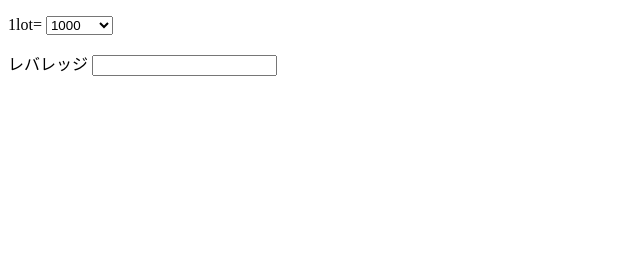
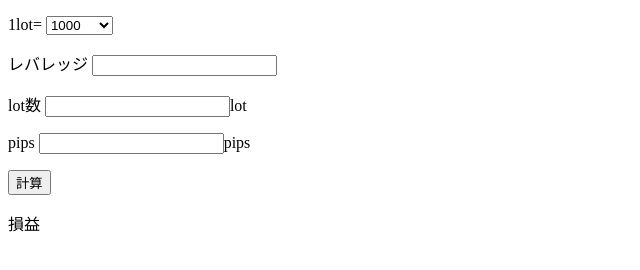
Before and after one commit to yohey-oh/pips, a plain HTML site: page index.html in a window 1280 px wide. Shown: the whole page, without its empty margins (0-640 px from the left). Drawn offline with nearby package versions, Linux system fonts and the light colour scheme.

Commit message:
finish-プロトタイプhtml next-計算jQuery

```diff
--- a/index.html
+++ b/index.html
@@ -4,7 +4,7 @@
   <meta charset="UTF-8">
   <meta http-equiv="X-UA-Compatible" content="IE=edge">
   <meta name="viewport" content="width=device-width, initial-scale=1.0">
-  <title>Pips</title>
+  <title>PIPs</title>
 
   <script src="https://code.jquery.com/jquery-1.12.1.min.js"></script>
   <script src="./script.js"></script>
@@ -15,17 +15,36 @@
   </header>
   <main>
     <div>
-      <p>
+      <p class="1lot">
         1lot=
-        <select name="lot" id="lot">
+        <select name="1lot" id="1lot">
           <option value="1000">1000</option>
           <option value="10000">10000</option>
           <option value="100000">100000</option>
         </select>
       </p>
+      <p class="leverage">
+        レバレッジ
+        <input type="text" name="leverage" id="leverage" />
+      </p>
+    </div>
+    <div>
+      <p class="Nlot">
+        lot数
+        <input type="text" name="Nlot" id="Nlot" />lot
+      </p>
       <p>
-        レバレッジ
-        <input type="text" name="leverage" value="" id="leverage" />
+        pips
+        <input type="number" name="pips" id="pips" />pips
+      </p>
+      <p>
+        <input type="button" name="submit" value="計算" id="submit" />
+      </p>
+    </div>
+    <div>
+      <p>
+        損益
+        <output name="ProfitLoss" id="ProfitLoss"></output>
       </p>
     </div>
   </main>
--- a/script.js
+++ b/script.js
@@ -0,0 +1,3 @@
+$(function() {
+
+});
```
